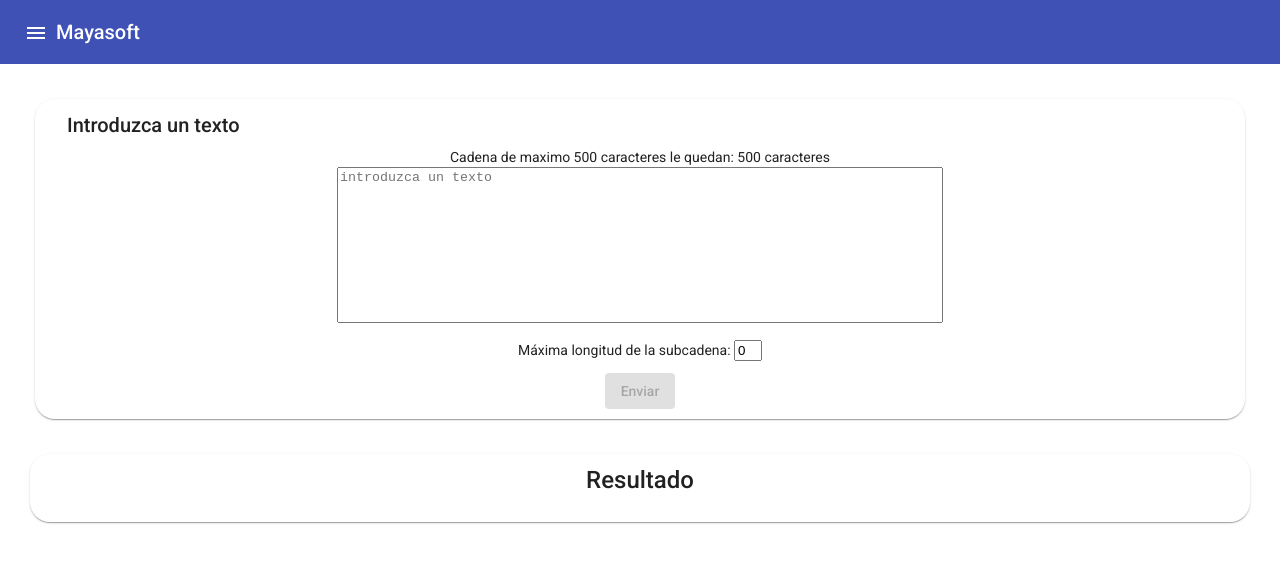
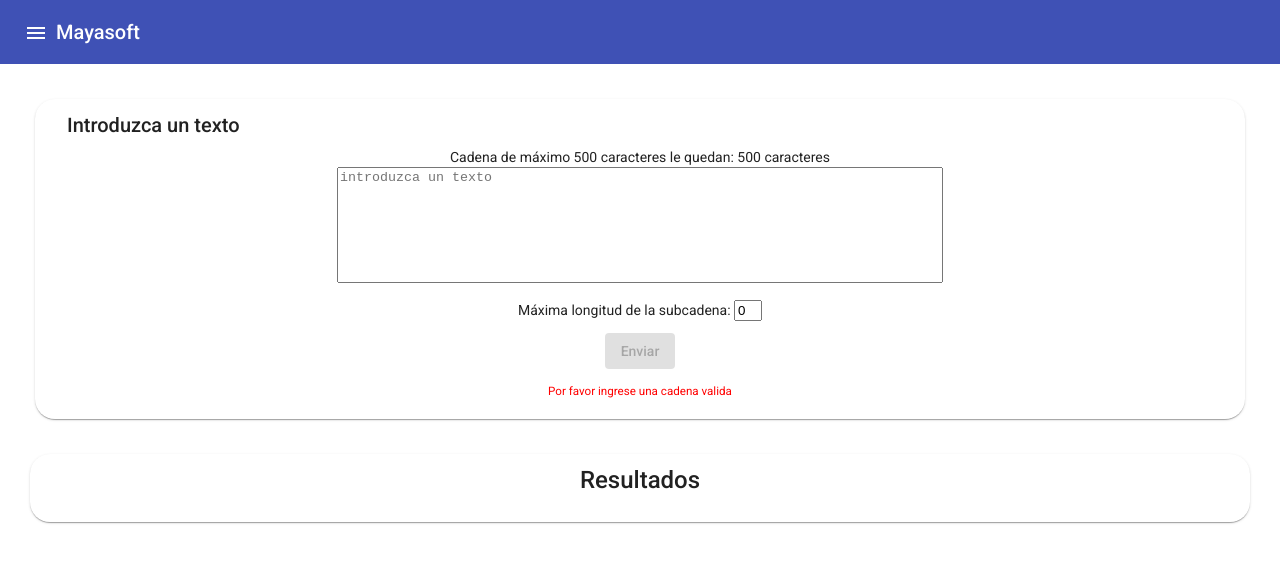
Before and after one commit to Nicolasg2c/Test-Mayasoft, an Angular app: page / in a window 1280 px wide. Shown: the top 562 px of the page. Built offline with nearby package versions, Linux system fonts and the light colour scheme.

Commit message:
Last changes

```diff
--- a/src/app/app.module.ts
+++ b/src/app/app.module.ts
@@ -16,7 +16,7 @@ import { TableroComponent } from './tablero/tablero.component';
 import { MatGridListModule } from '@angular/material/grid-list';
 import { MatCardModule } from '@angular/material/card';
 import { MatMenuModule } from '@angular/material/menu';
-import { FormsModule } from '@angular/forms';
+import { FormsModule, ReactiveFormsModule } from '@angular/forms';
 
 @NgModule({
   declarations: [
@@ -39,6 +39,7 @@ import { FormsModule } from '@angular/forms';
     MatCardModule,
     MatMenuModule,
     FormsModule,
+    ReactiveFormsModule,
   ],
   providers: [],
   bootstrap: [AppComponent]
--- a/src/app/tablero/tablero.component.css
+++ b/src/app/tablero/tablero.component.css
@@ -53,7 +53,7 @@ mat-form-field {
 textarea{
   resize: none;
   width: 600px;
-  height: 150px;
+  height: 110px;
 }
 
 input[type=number]::-webkit-inner-spin-button,
--- a/src/app/tablero/tablero.component.html
+++ b/src/app/tablero/tablero.component.html
@@ -10,7 +10,7 @@
         <mat-card-content class="dashboard-card-content">
          <div class="col">
 
-           <span> Cadena de maximo 500 caracteres le quedan: {{500 - contador}} caracteres</span>
+           <span> Cadena de máximo 500 caracteres le quedan: {{500 - contador}} caracteres</span>
            <form (ngSubmit)="enviar()">
             <p>
               <textarea
@@ -32,8 +32,9 @@
               style="width: 20px;"
               [(ngModel)]="texto.tamSubcadena">
             </p>
-
             <button mat-raised-button [disabled]="validarCondiciones()" type="submit">Enviar</button>
+            <p></p>
+            <h5 style="color: red;">{{getMessageError()}}</h5>
           </form>
          </div>
         </mat-card-content>
@@ -42,7 +43,7 @@
   </mat-grid-list>
 
   <div class="grid-container" style="align-items: center;">
-  <mat-card class="simple-card" style="border-radius: 20px; align-items: center;"><mat-card-title>Resultado</mat-card-title>
+  <mat-card class="simple-card" style="border-radius: 20px; align-items: center;"><mat-card-title>Resultados</mat-card-title>
       <mat-list >
         <mat-list-item  *ngFor="let subcadena of subdivision">{{subcadena}}</mat-list-item>
       </mat-list>
--- a/src/app/tablero/tablero.component.ts
+++ b/src/app/tablero/tablero.component.ts
@@ -2,6 +2,7 @@ import { Component } from '@angular/core';
 import { map } from 'rxjs/operators';
 import { Breakpoints, BreakpointObserver } from '@angular/cdk/layout';
 import { SubdivisionService } from '../subdivision.service';
+import {FormControl, Validators} from '@angular/forms';
 
 interface Cadena {
   cadena: String;
@@ -19,6 +20,7 @@ export class TableroComponent {
 
   constructor(private breakpointObserver: BreakpointObserver, private service: SubdivisionService) { }
 
+
   texto: Cadena = {
     cadena: '',
     tamSubcadena: 0
@@ -32,8 +34,18 @@ export class TableroComponent {
 
   validarCondiciones(): boolean {
     return !(this.texto.tamSubcadena > 0 && this.texto.cadena.length > 0
-      && ((this.texto.cadena.split(" ").length == 1 && this.texto.tamSubcadena >= this.texto.cadena.trim().length) || this.texto.cadena.split(" ").length > 1 && this.getMaxLengthValue(this.texto.cadena) <= this.texto.tamSubcadena)); //Hola 3 Hola x
-  }
+      && ((this.texto.cadena.split(" ").length == 1 && this.texto.tamSubcadena >= this.texto.cadena.trim().length) || this.texto.cadena.split(" ").length > 1 && this.getMaxLengthValue(this.texto.cadena) <= this.texto.tamSubcadena));
+
+    }
+
+    getMessageError(){
+      if(this.validarCondiciones()){
+        return 'Por favor ingrese una cadena valida'
+      }
+      else{
+        return ''
+      }
+    }
 
   getMaxLengthValue(phrase: String) {
     const lengths: number[] = phrase.split(" ").map(
```
